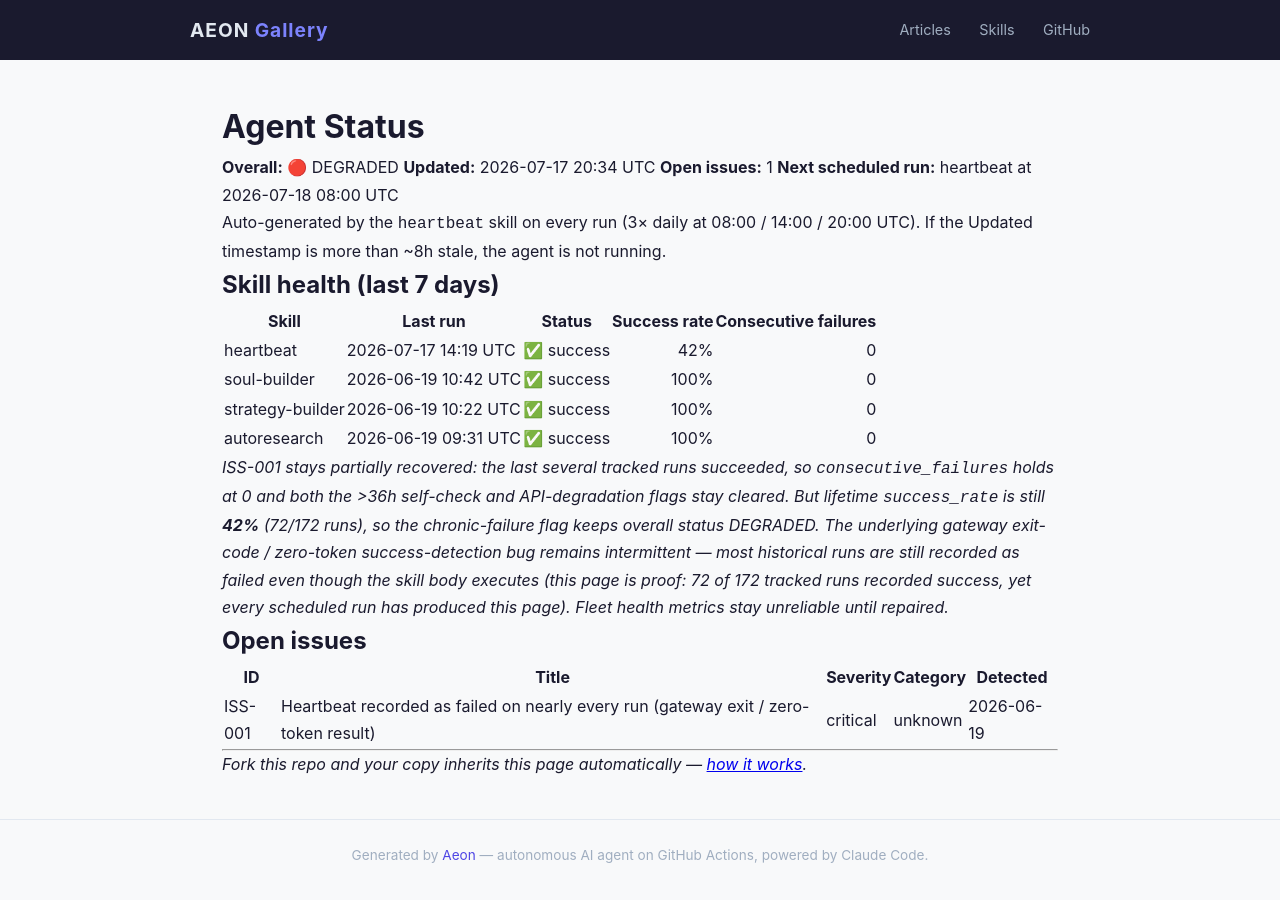
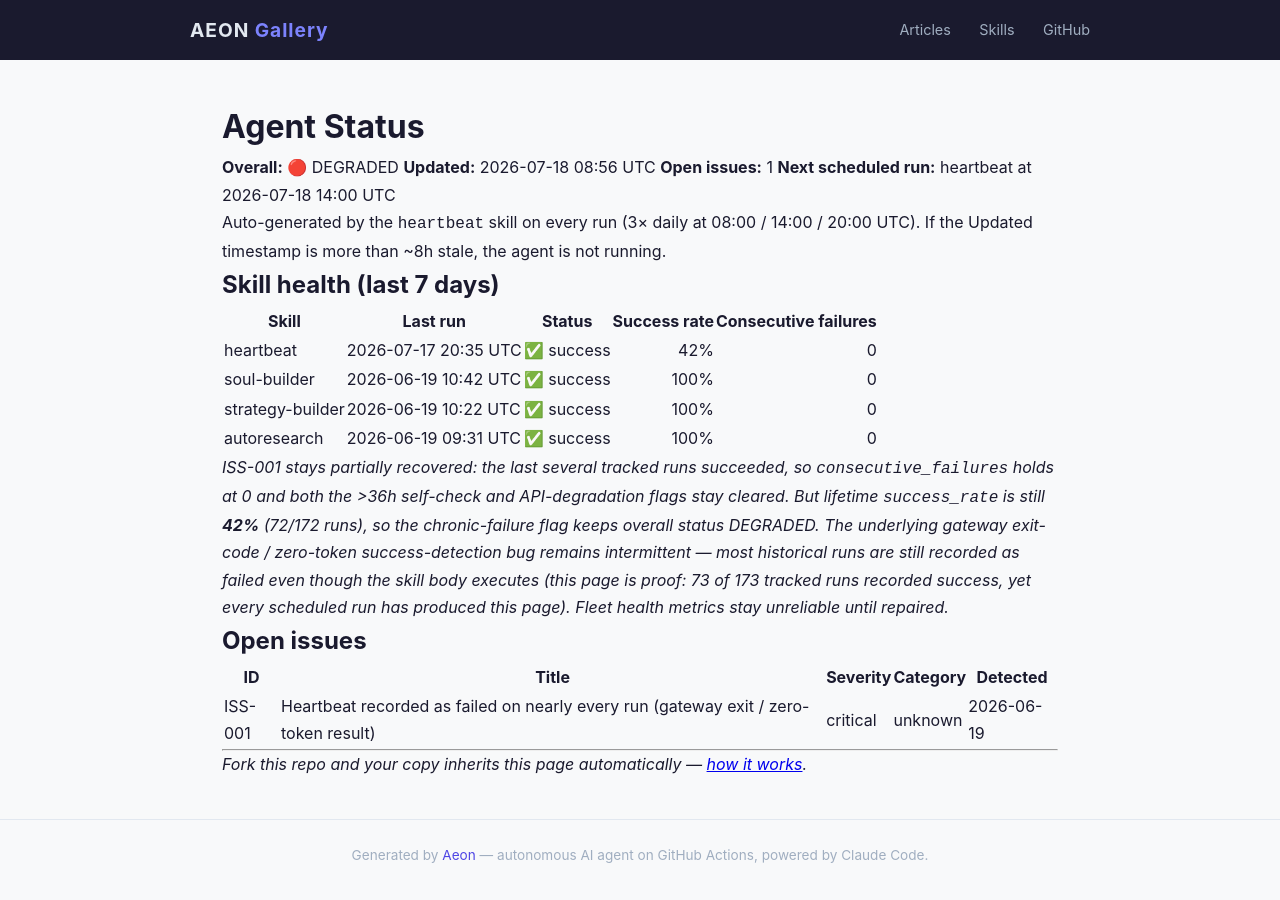
Before and after one commit to RickCrosschain/aeon, a Jekyll site: the page built from docs/status.md, in a window 1280 px wide. Built offline with Jekyll 4.4.1, drawn with Linux system fonts in a browser that asks for light colours.

Commit message:
chore(heartbeat): auto-commit 2026-07-18

```diff
--- a/docs/status.md
+++ b/docs/status.md
@@ -7,9 +7,9 @@
 # Agent Status
 
 **Overall:** 🔴 DEGRADED
-**Updated:** 2026-07-17 20:34 UTC
+**Updated:** 2026-07-18 08:56 UTC
 **Open issues:** 1
-**Next scheduled run:** heartbeat at 2026-07-18 08:00 UTC
+**Next scheduled run:** heartbeat at 2026-07-18 14:00 UTC
 
 Auto-generated by the `heartbeat` skill on every run (3× daily at 08:00 / 14:00 / 20:00 UTC). If the Updated timestamp is more than ~8h stale, the agent is not running.
 
@@ -17,12 +17,12 @@
 
 | Skill | Last run | Status | Success rate | Consecutive failures |
 |-------|----------|--------|-------------:|---------------------:|
-| heartbeat | 2026-07-17 14:19 UTC | ✅ success | 42% | 0 |
+| heartbeat | 2026-07-17 20:35 UTC | ✅ success | 42% | 0 |
 | soul-builder | 2026-06-19 10:42 UTC | ✅ success | 100% | 0 |
 | strategy-builder | 2026-06-19 10:22 UTC | ✅ success | 100% | 0 |
 | autoresearch | 2026-06-19 09:31 UTC | ✅ success | 100% | 0 |
 
-_ISS-001 stays partially recovered: the last several tracked runs succeeded, so `consecutive_failures` holds at 0 and both the >36h self-check and API-degradation flags stay cleared. But lifetime `success_rate` is still **42%** (72/172 runs), so the chronic-failure flag keeps overall status DEGRADED. The underlying gateway exit-code / zero-token success-detection bug remains intermittent — most historical runs are still recorded as failed even though the skill body executes (this page is proof: 72 of 172 tracked runs recorded success, yet every scheduled run has produced this page). Fleet health metrics stay unreliable until repaired._
+_ISS-001 stays partially recovered: the last several tracked runs succeeded, so `consecutive_failures` holds at 0 and both the >36h self-check and API-degradation flags stay cleared. But lifetime `success_rate` is still **42%** (72/172 runs), so the chronic-failure flag keeps overall status DEGRADED. The underlying gateway exit-code / zero-token success-detection bug remains intermittent — most historical runs are still recorded as failed even though the skill body executes (this page is proof: 73 of 173 tracked runs recorded success, yet every scheduled run has produced this page). Fleet health metrics stay unreliable until repaired._
 
 ## Open issues
 
--- a/memory/token-usage.csv
+++ b/memory/token-usage.csv
@@ -75,3 +75,4 @@
 2026-07-17,heartbeat,claude-opus-4-8,2316,4219,391459,40005
 2026-07-17,heartbeat,claude-opus-4-8,2096,4564,371108,39051
 2026-07-17,heartbeat,claude-opus-4-8,2096,5441,391670,39506
+2026-07-18,heartbeat,claude-opus-4-8,2102,4804,562525,40458
```
Also changed, not shown: memory/logs/2026-07-18.md (added, +16 -0 lines), .outputs/heartbeat.md.
